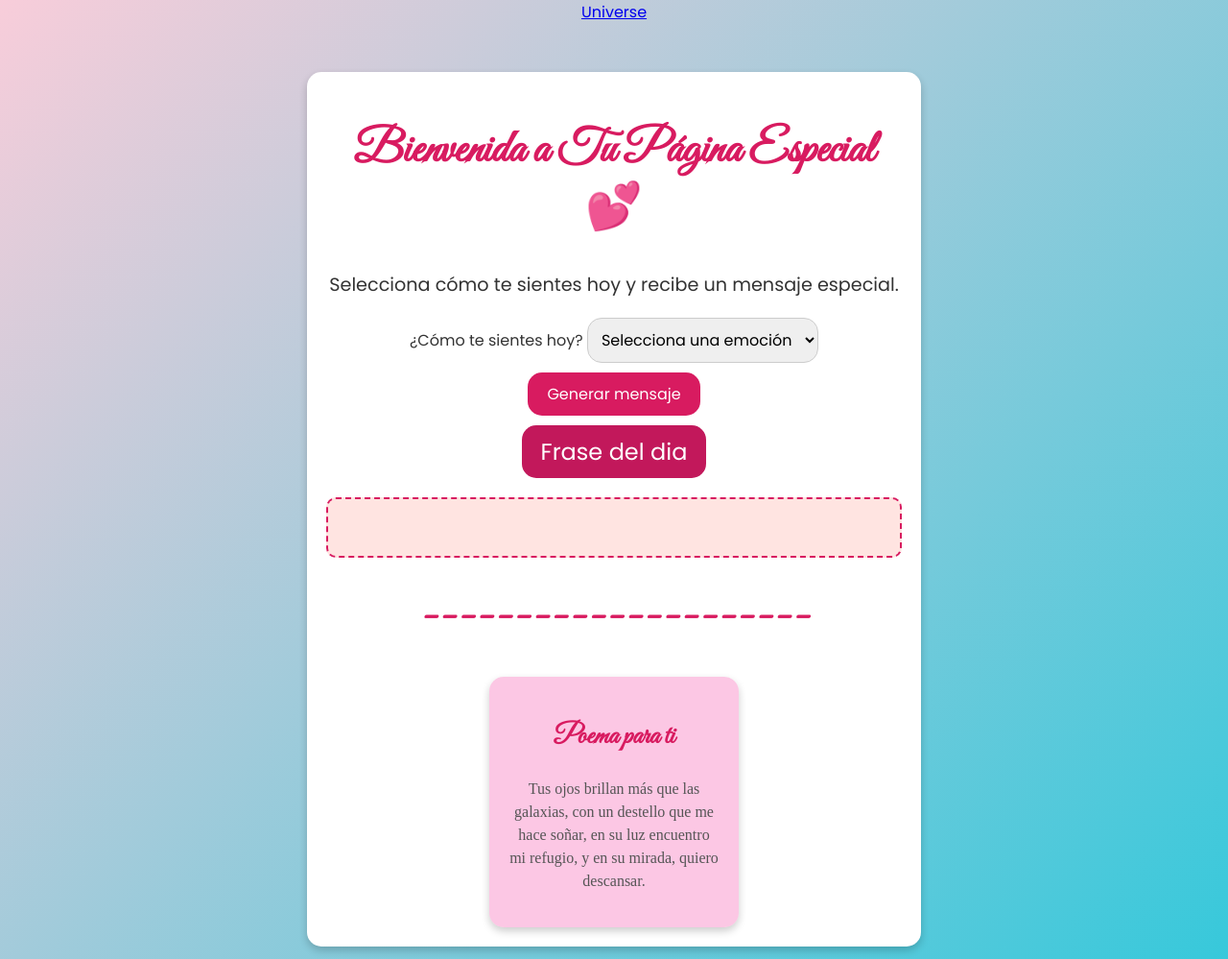
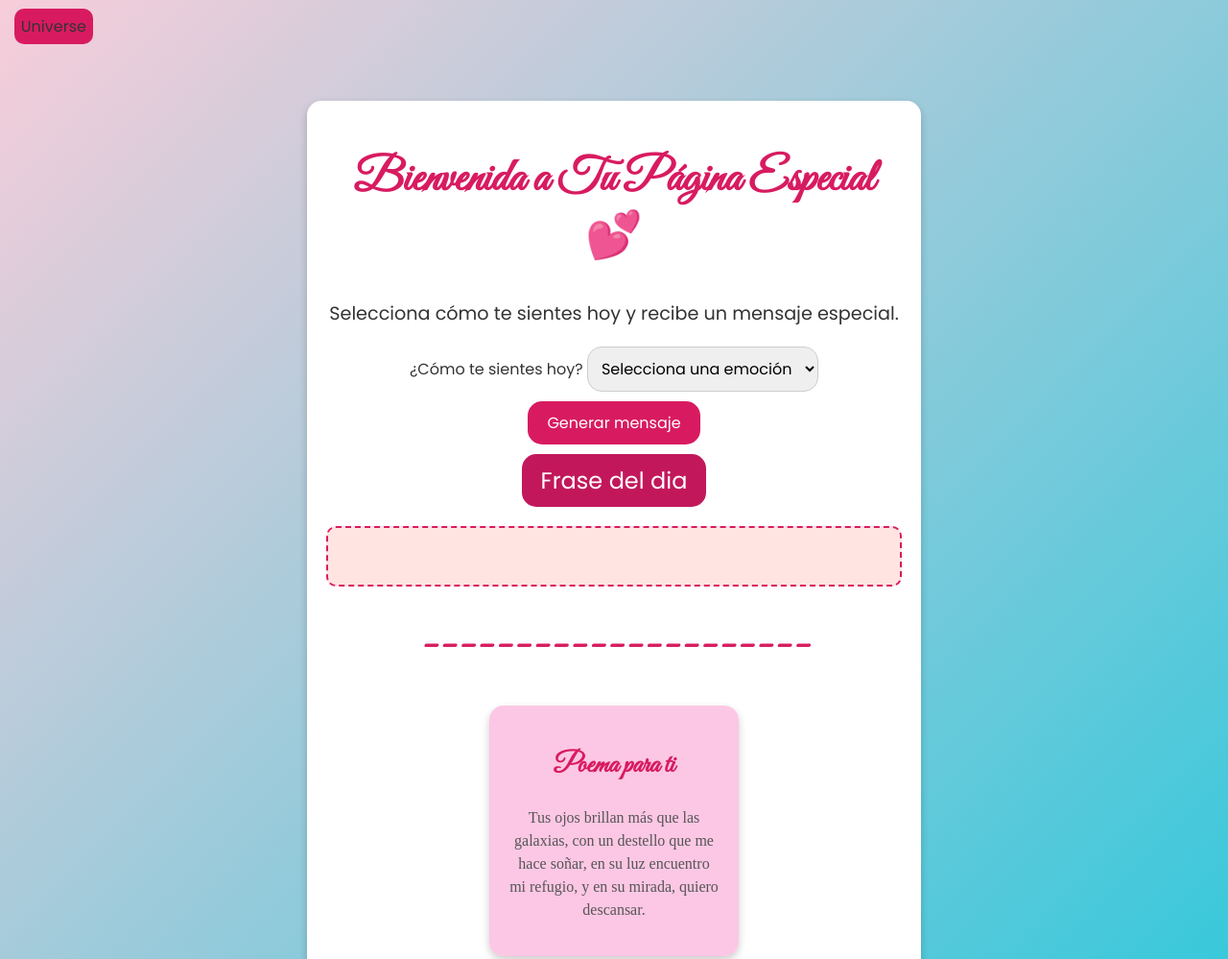
Before and after one commit to knndy-18/frases-aleatorias, a plain HTML site: page index.html in a window 1280 px wide. Shown: the top 999 px of the page at 96% size. Drawn offline with Linux system fonts and the light colour scheme.

Commit message:
Update navegacion style.css

```diff
--- a/style.css
+++ b/style.css
@@ -31,6 +31,21 @@ body {
     margin: 0;
     padding: 0;
 }
+
+.navegation-index{
+    padding: 15px;
+    display: flex;
+    justify-content: left;
+}
+.navegation-index a{
+    color: #333;
+    background-color:var(--primary-color);
+    padding: 10%;
+    border-radius: 10px;
+    text-decoration: none;
+    font-family:var(--font-button) ;
+}
+
 
 .container {
     margin: 50px auto;
```
